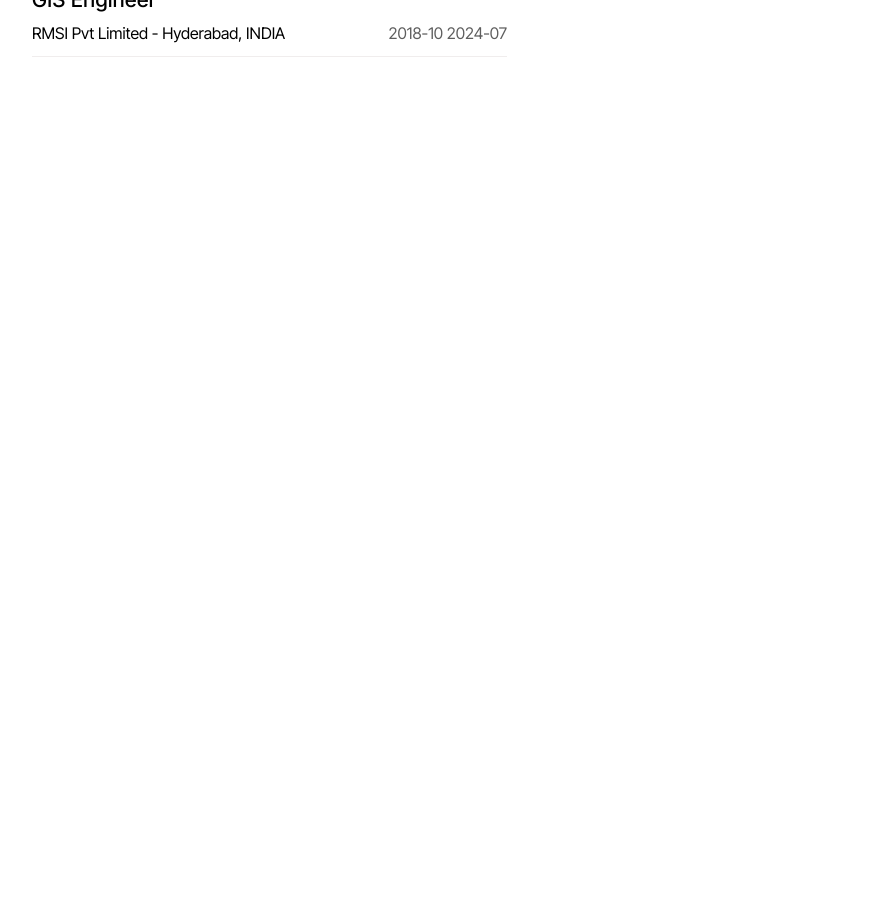
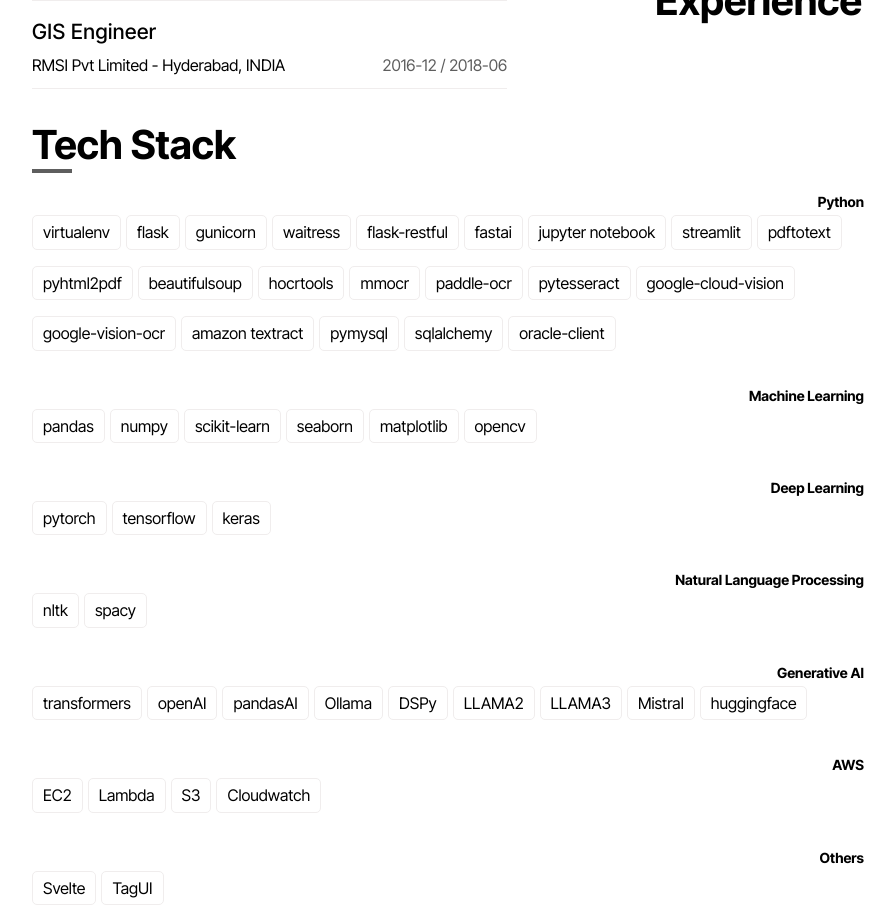
Before and after one commit to VinayN03/my-portfolio-svelte, a SvelteKit app: page / in a window 1280 px wide. Shown: the part 1260-2181 px from the top of the page, without its empty margins (160-1055 px from the left). Before the commit the page ends 1317 px from the top, so only its background shows below. Built offline with nearby package versions, Linux system fonts and the light colour scheme.

Commit message:
Tech Stack

```diff
--- a/src/lib/components/ExperienceTable.svelte
+++ b/src/lib/components/ExperienceTable.svelte
@@ -22,8 +22,8 @@
         {
             jobTitle: "GIS Engineer",
             company: "RMSI Pvt Limited - Hyderabad, INDIA",
-            startDate: "2018-10",
-            endDate: "2024-07"
+            startDate: "2016-12",
+            endDate: "2018-06"
         },
     ];
 </script>
@@ -39,7 +39,7 @@
                     <p class="dark-grey">
                         {job.startDate}
                         {#if job.endDate}
-                        {job.endDate}
+                        / {job.endDate}
                         {:else}
                         / present
                         {/if}
--- a/src/lib/components/Sections/AboutMeSection.svelte
+++ b/src/lib/components/Sections/AboutMeSection.svelte
@@ -8,7 +8,7 @@
 
 <section class="about-me mt-l">
     <SectionHeadline sectionName={"about-me"}>About Me</SectionHeadline>
-    <div class="mt-m content-container default-margin">
+    <div class="content-container default-margin mt-m mb-l">
         <img class="image" src={image} alt="" />
         <div class="text">
             <p>
--- /dev/null
+++ b/src/lib/components/Sections/TechStack.svelte
@@ -0,0 +1,83 @@
+<script lang="ts">
+
+
+const techStack = [
+    {
+        title: "Python",
+        stack: ['virtualenv', 'flask', 'gunicorn', 'waitress', 'flask-restful', 'fastai',
+        'jupyter notebook', 'streamlit', 'pdftotext', 'pyhtml2pdf', 'beautifulsoup', 'hocrtools', 'mmocr',
+        'paddle-ocr', 'pytesseract', 'google-cloud-vision', 'google-vision-ocr', 'amazon textract',
+        'pymysql', 'sqlalchemy', 'oracle-client']
+    },
+    {
+        title: "Machine Learning",
+        stack: ['pandas', 'numpy', 'scikit-learn', 'seaborn', 'matplotlib', 'opencv'
+        ]
+    },
+    {
+        title: "Deep Learning",
+        stack: ['pytorch', 'tensorflow', 'keras']
+    },
+    {
+        title: "Natural Language Processing",
+        stack: ['nltk', 'spacy']
+    },
+    {
+        title: "Generative AI",
+        stack: ['transformers', 'openAI', 'pandasAI', 'Ollama', 'DSPy',
+    'LLAMA2', 'LLAMA3', 'Mistral', 'huggingface']
+    },
+    {
+        title: "AWS",
+        stack: ['EC2', 'Lambda', 'S3', 'Cloudwatch']
+    },
+    {
+        title: "Others",
+        stack: ["Svelte", "TagUI"]
+    }
+]
+</script>
+
+<div class="default-margin mt-m">
+    <h3>Tech Stack</h3>
+    <div class="underscore"></div>
+    <div>
+    {#each techStack as category}
+    <div class="ts-title">{category.title}</div>
+    <div class="tech-stack mt-xs">
+    {#each category.stack as item}
+    <p>{item}</p>
+    {/each}
+</div>
+    {/each}
+    </div>
+
+</div>
+
+<style>
+    .tech-stack {
+        display: flex;
+        flex-wrap: wrap;
+        justify-content: left;
+        align-items: normal;
+
+    }
+
+    .ts-title {
+        display: block;
+        text-align: right;
+        font-size: 14px;
+        font-weight: bold;
+        margin-bottom: 5px;
+        padding-bottom: 0px;
+        margin-top: 20px;
+
+    }
+
+    .tech-stack p {
+        margin-right: 5px;
+        border: 1px solid #f0eded;
+        border-radius: 5px;
+        padding: 5px 10px;
+    }
+</style>
--- a/src/lib/components/index.ts
+++ b/src/lib/components/index.ts
@@ -3,3 +3,4 @@ export { default as Button } from "./Button.svelte";
 export { default as SectionHeadline } from "./SectionHeadline.svelte";
 export { default as AboutMeSection } from "./Sections/AboutMeSection.svelte";
 export { default as ExperienceTable } from "./ExperienceTable.svelte";
+export { default as TechStack } from "./Sections/TechStack.svelte";
--- a/src/routes/+page.svelte
+++ b/src/routes/+page.svelte
@@ -1,8 +1,7 @@
 <script>
-    import { HeroSection } from "$components";
-	import SectionHeadline from "$components/SectionHeadline.svelte";
-	import AboutMeSection from "$components/Sections/AboutMeSection.svelte";
+    import { HeroSection, AboutMeSection, TechStack } from "$components";
 </script>
 
 <HeroSection />
 <AboutMeSection />
+<TechStack />
```
